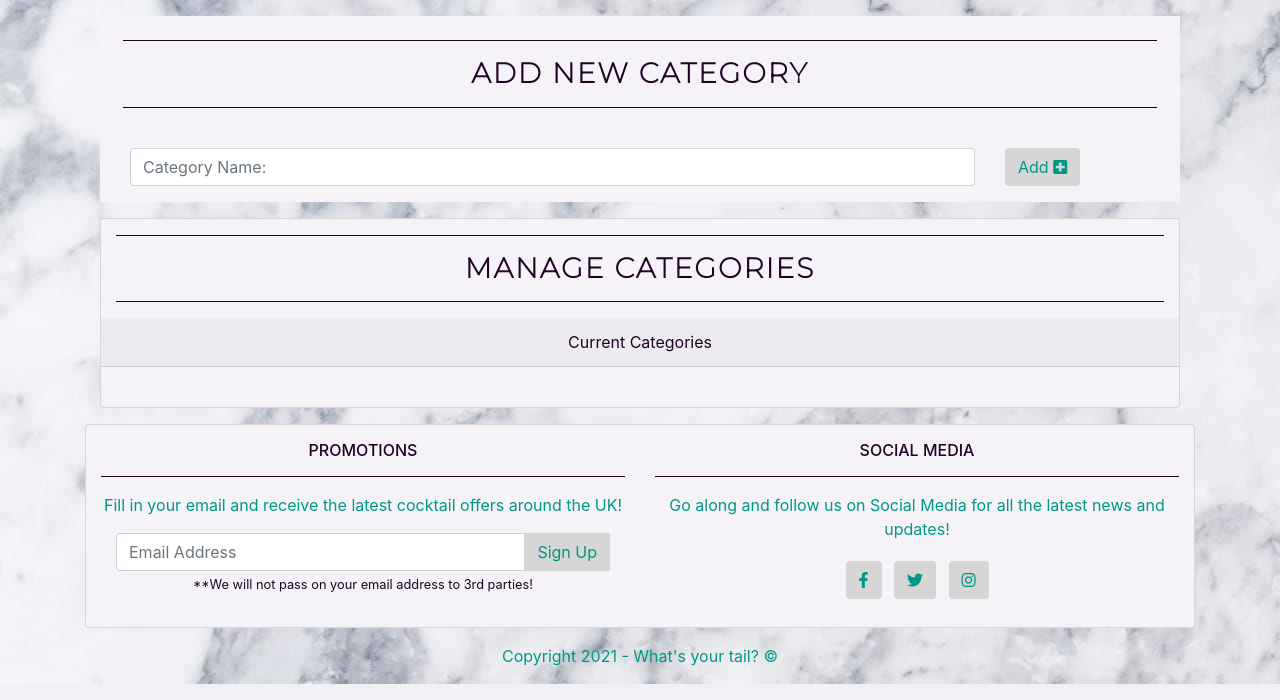
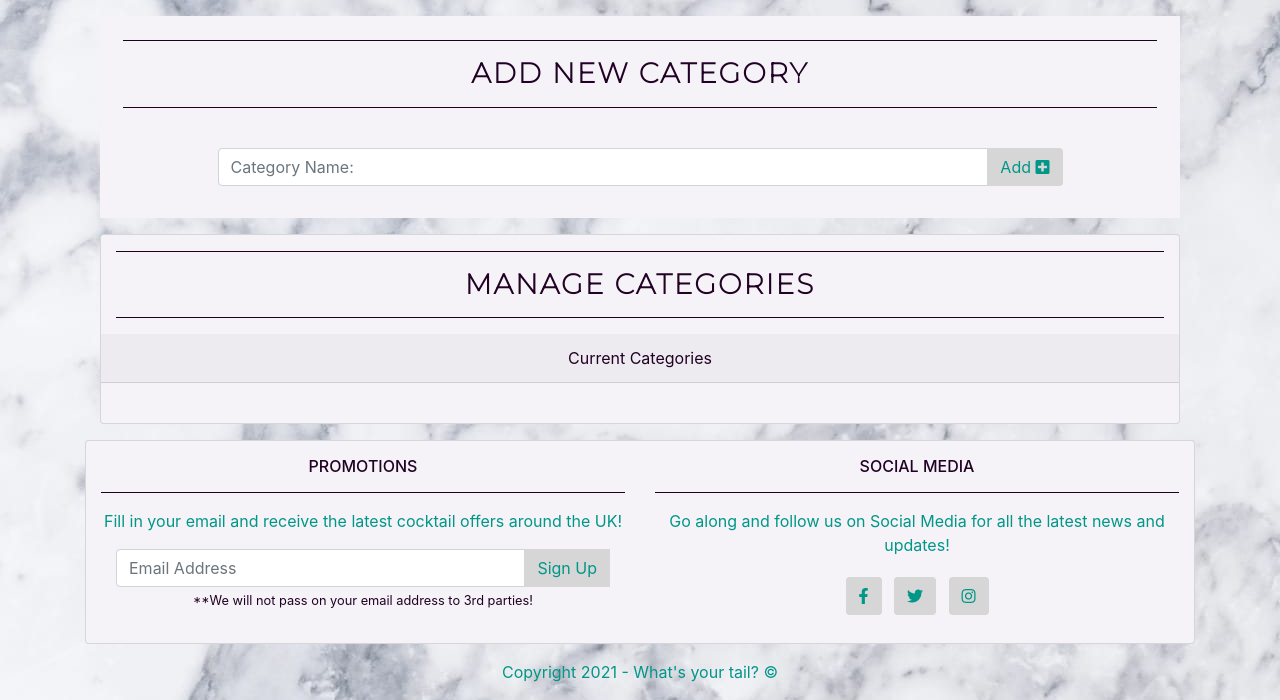
Before and after one commit to jakelashbrook/cocktails-ms3, a Flask app: page /get_categories in a window 1280 px wide. Shown: the part 152-852 px from the top of the page. Run offline with Flask 2, Linux system fonts and the light colour scheme; data that the repository does not hold is empty; some libraries are stand-ins or nearby versions; some web fonts are replaced.

Commit message:
Add Category Input Fix

```diff
--- a/templates/categories.html
+++ b/templates/categories.html
@@ -10,13 +10,13 @@
         </div>
         <form class="container pt-3 pb-3" method="POST" action="{{ url_for('add_category') }}">
             <div class="row">
-                <div class="col-10">
+                <div class="input-group mb-3 col-10 offset-1">
                     <input type="text" name="category_name" id="category_name" class="form-control"
                         placeholder="Category Name:">
-                </div>
-                <div class="col-2">
+                    <div class="input-group-append">
                     <button type="submit" value="Submit" class="btn button">Add <i
                             class="fas fa-plus-square"></i></button>
+                        </div>
                 </div>
             </div>
         </form>
```
